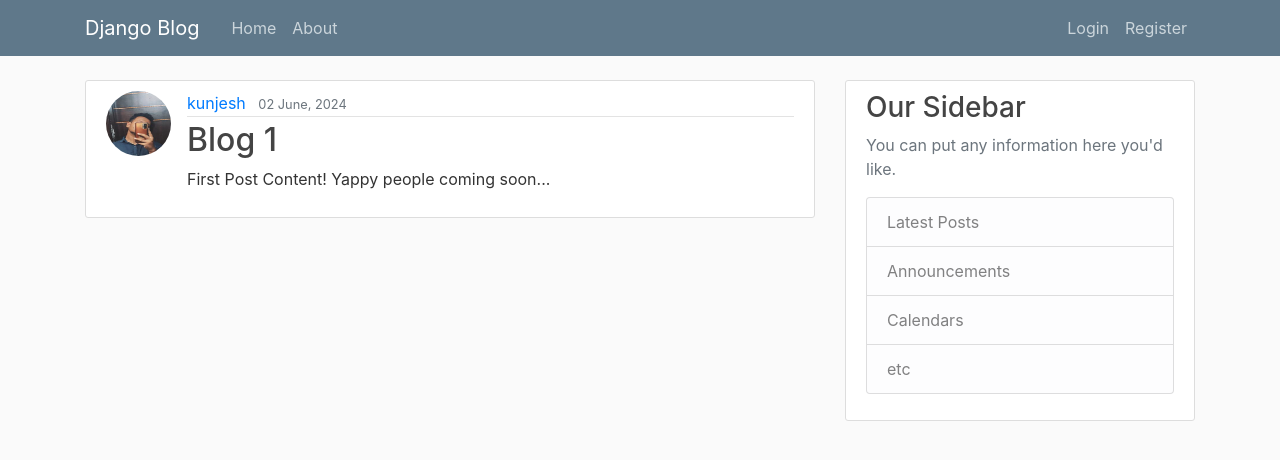
After one commit to kunjesh04/django_project, a Django app: page /blog/post/1/ in a window 1280 px wide. The commit adds this page. Shown: the top 460 px of the page. Run offline with Django 5.2, Linux system fonts and the light colour scheme; data comes from the database, SQL or seed files in the repository; both versions use the stored data as it was after the commit; some libraries are stand-ins or nearby versions.

Commit message:
CRUD on posts

```diff
--- a/blog/models.py
+++ b/blog/models.py
@@ -1,4 +1,5 @@
 from django.db import models
+from django.urls import reverse
 from django.utils import timezone
 from django.contrib.auth.models import User
 
@@ -11,3 +12,6 @@
 
     def __str__(self):
         return self.title
+
+    def get_absolute_url(self):
+        return reverse("post-detail", kwargs={"pk": self.pk})
--- a/blog/templates/blog/base.html
+++ b/blog/templates/blog/base.html
@@ -34,6 +34,7 @@
             <!-- Navbar Right Side -->
             <div class="navbar-nav">
               {% if user.is_authenticated %}
+              <a class="nav-item nav-link" href="{% url 'post-create' %}">New Post</a>
               <a class="nav-item nav-link" href="{% url 'profile' %}">Profile</a>
               <a class="nav-item nav-link" href="{% url 'logout' %}">Logout</a>
               {% else %}
--- a/blog/templates/blog/home.html
+++ b/blog/templates/blog/home.html
@@ -5,10 +5,10 @@
           <img class="rounded-circle article-img" src="{{ post.author.profile.image.url }}">
           <div class="media-body">
             <div class="article-metadata">
-              <a class="mr-2" href="#">{{ post.author }}</a>
+              <a class="mr-2" href="{% url 'profile'%}">{{ post.author }}</a>
               <small class="text-muted">{{ post.date_posted|date:"d F, Y" }}</small>
             </div>
-            <h2><a class="article-title" href="#">{{ post.title }}</a></h2>
+            <h2><a class="article-title" href="{% url 'post-detail' post.id %}">{{ post.title }}</a></h2>
             <p class="article-content">{{ post.content }}</p>
           </div>
         </article>
--- /dev/null
+++ b/blog/templates/blog/post_detail.html
@@ -0,0 +1,20 @@
+{% extends 'blog/base.html' %}
+{% block content %}
+  <article class="media content-section">
+    <img class="rounded-circle article-img" src="{{ object.author.profile.image.url }}" />
+    <div class="media-body">
+      <div class="article-metadata">
+        <a class="mr-2" href="{% url 'profile' %}">{{ object.author }}</a>
+        <small class="text-muted">{{ object.date_posted|date:'d F, Y' }}</small>
+        {% if object.author == user %}
+          <div>
+            <a class="btn btn-secondary btn-sm mt-1 mb-1" href="{% url 'post-update' object.id %}">Update</a>
+            <a class="btn btn-danger btn-sm mt-1 mb-1" href="{% url 'post-delete' object.id %}">Delete</a>
+          </div>
+        {% endif %}
+      </div>
+      <h2 class="article-title">{{ object.title }}</h2>
+      <p class="article-content">{{ object.content }}</p>
+    </div>
+  </article>
+{% endblock %}
--- a/blog/urls.py
+++ b/blog/urls.py
@@ -1,8 +1,13 @@
 from django.urls import path
+from .views import (PostListView,
+PostDetailView, PostCreateView, PostUpdateView, PostDeleteView)
 from . import views
 
 urlpatterns = [
-    path(route='home/', view=views.home, name='blog-home'),
-    path(route='', view=views.home, name='blog-home'),
-    path('about/', views.about, name='blog-about')
+    path('', PostListView.as_view(), name='blog-home'),
+    path('post/<int:pk>/', PostDetailView.as_view(), name='post-detail'),
+    path('post/new/', PostCreateView.as_view(), name='post-create'),
+    path('post/<int:pk>/update/', PostUpdateView.as_view(), name='post-update'),
+    path('post/<int:pk>/delete/', PostDeleteView.as_view(), name='post-delete'),
+    path('about/', views.about, name='blog-about'),
 ]
--- a/blog/views.py
+++ b/blog/views.py
@@ -1,4 +1,10 @@
 from django.shortcuts import render
+from django.contrib.auth.mixins import LoginRequiredMixin, UserPassesTestMixin
+from django.views.generic import (ListView,
+                                  DetailView,
+                                  CreateView,
+                                  UpdateView,
+                                  DeleteView)
 from .models import Post
 
 
@@ -8,5 +14,49 @@
     }
     return render(request=request, template_name='blog/home.html', context=my_context)
 
+class PostListView(ListView):
+    model = Post
+    template_name = 'blog/home.html' # <app>/<model>_<viewtype>.html
+    context_object_name = 'posts'
+    ordering = ['-date_posted']
+
+class PostDetailView(DetailView):
+    model = Post
+
+class PostCreateView(LoginRequiredMixin, CreateView):
+    model = Post
+    fields = ['title', 'content']
+
+    def form_valid(self, form):
+        form.instance.author = self.request.user
+        return super().form_valid(form)
+
+
+class PostUpdateView(LoginRequiredMixin, UserPassesTestMixin , UpdateView):
+    model = Post
+    fields = ['title', 'content']
+
+    def form_valid(self, form):
+        form.instance.author = self.request.user
+        return super().form_valid(form)
+
+    def test_func(self):
+        post = self.get_object()
+        if self.request.user == post.author:
+            return True
+        return False
+
+class PostDeleteView(LoginRequiredMixin, UserPassesTestMixin, DeleteView):
+    model = Post
+    success_url = '/blog'
+
+    def test_func(self):
+        post = self.get_object()
+        if self.request.user == post.author:
+            return True
+        return False
+
+
+
 def about(request):
     return render(request=request, template_name='blog/about.html')
```
Also changed, not shown: blog/templates/blog/post_confirm_delete.html (added, +16 -0 lines), blog/templates/blog/post_form.html (added, +16 -0 lines), db.sqlite3.
